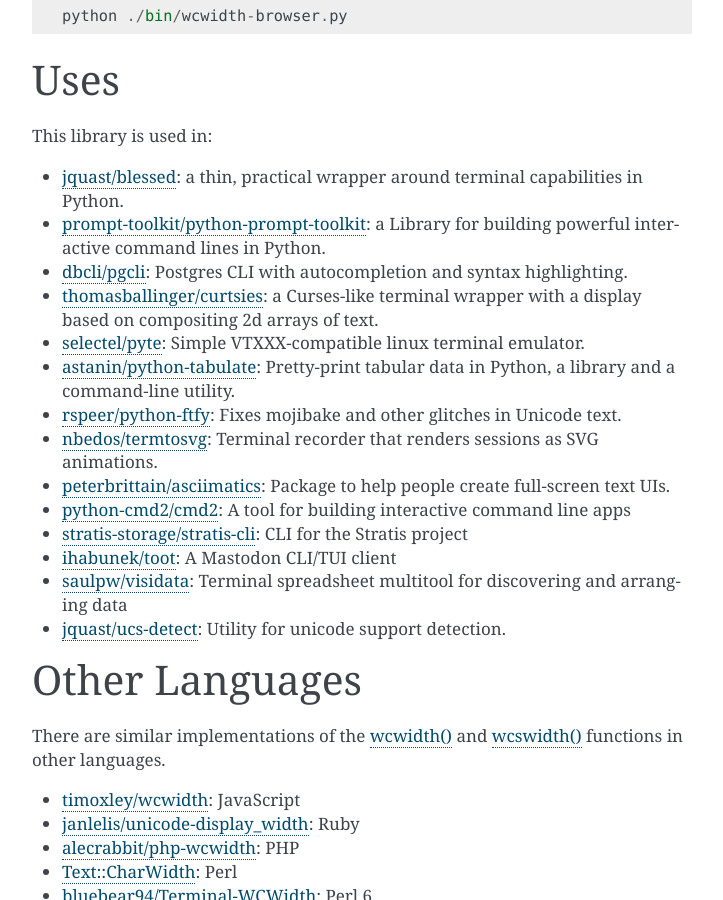
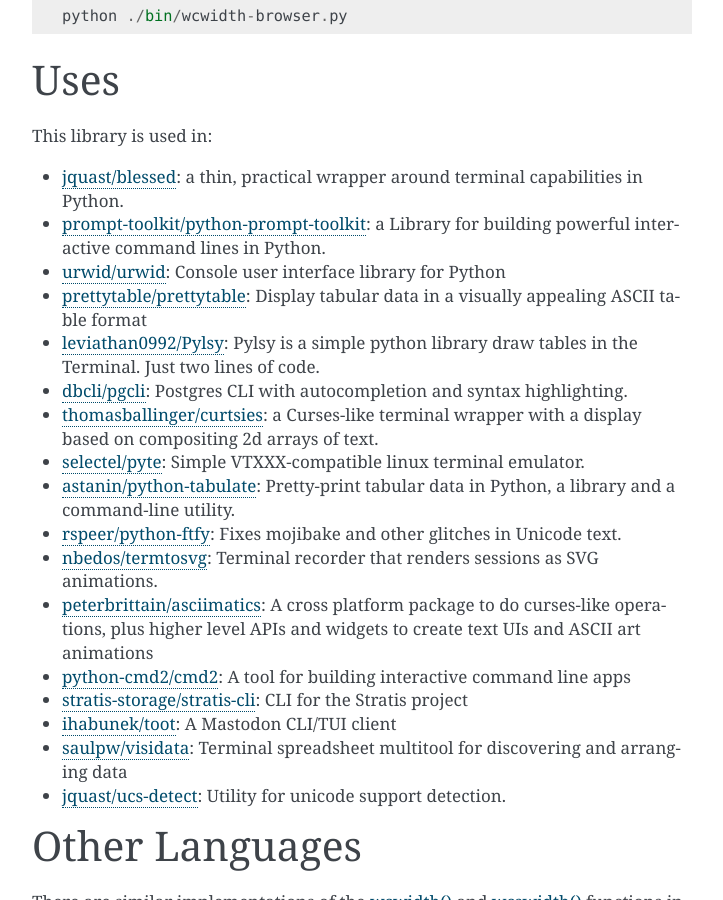
Before and after one commit to jquast/wcwidth, a Sphinx documentation site: the page built from docs/intro.rst, in a window 1280 px wide and 900 px high, scrolled down 8240 px. Shown: the whole window, without its empty margins (388-1111 px from the left). Built offline with Sphinx 7.4.7, drawn with Linux system fonts in a browser that asks for light colours.

Commit message:
add a few downstream dependencies

```diff
--- a/docs/intro.rst
+++ b/docs/intro.rst
@@ -402,6 +402,13 @@
 - `prompt-toolkit/python-prompt-toolkit`_: a Library for building powerful
   interactive command lines in Python.
 
+- `urwid/urwid`_: Console user interface library for Python
+
+- `prettytable/prettytable`_:  Display tabular data in a visually appealing ASCII table format
+
+- `leviathan0992/Pylsy`_:  Pylsy is a simple python library draw tables in the Terminal. Just two
+  lines of code.
+
 - `dbcli/pgcli`_: Postgres CLI with autocompletion and syntax highlighting.
 
 - `thomasballinger/curtsies`_: a Curses-like terminal wrapper with a display
@@ -418,8 +425,8 @@
 - `nbedos/termtosvg`_: Terminal recorder that renders sessions as SVG
   animations.
 
-- `peterbrittain/asciimatics`_: Package to help people create full-screen text
-  UIs.
+- `peterbrittain/asciimatics`_: A cross platform package to do curses-like operations, plus higher
+  level APIs and widgets to create text UIs and ASCII art animations
 
 - `python-cmd2/cmd2`_: A tool for building interactive command line apps
 
@@ -709,6 +716,9 @@
 .. _`stratis-storage/stratis-cli`: https://github.com/stratis-storage/stratis-cli
 .. _`ihabunek/toot`: https://github.com/ihabunek/toot
 .. _`saulpw/visidata`: https://github.com/saulpw/visidata
+.. _`urwid/urwid`: https://github.com/urwid/urwid
+.. _`prettytable/prettytable`: https://github.com/urwid/urwid
+.. _`leviathan0992/Pylsy`: https://github.com/leviathan0992/Pylsy
 .. _`pip-tools`: https://pip-tools.readthedocs.io/
 .. _`sphinx`: https://www.sphinx-doc.org/
 .. _`textwrap.wrap()`: https://docs.python.org/3/library/textwrap.html#textwrap.wrap
```
